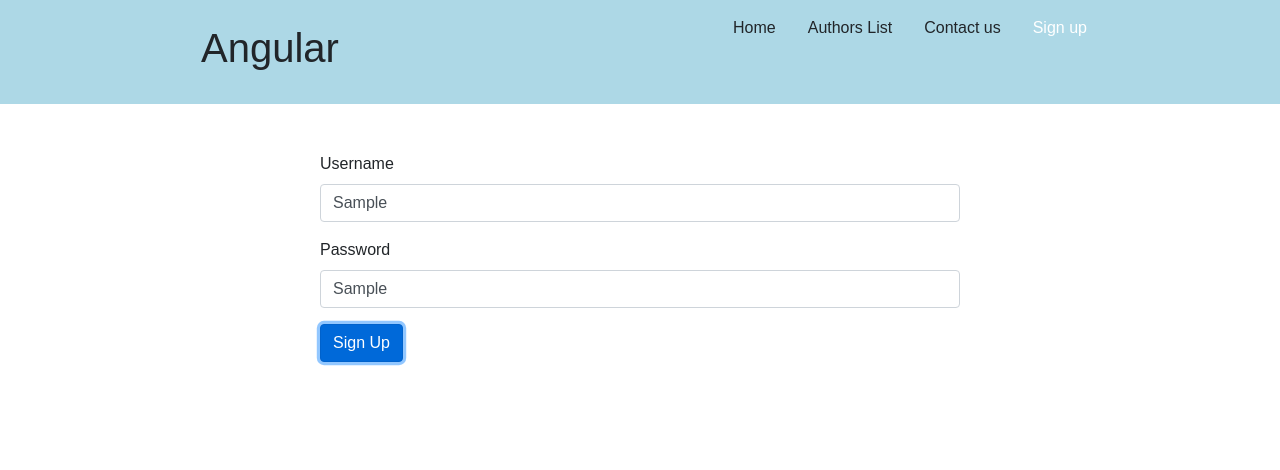
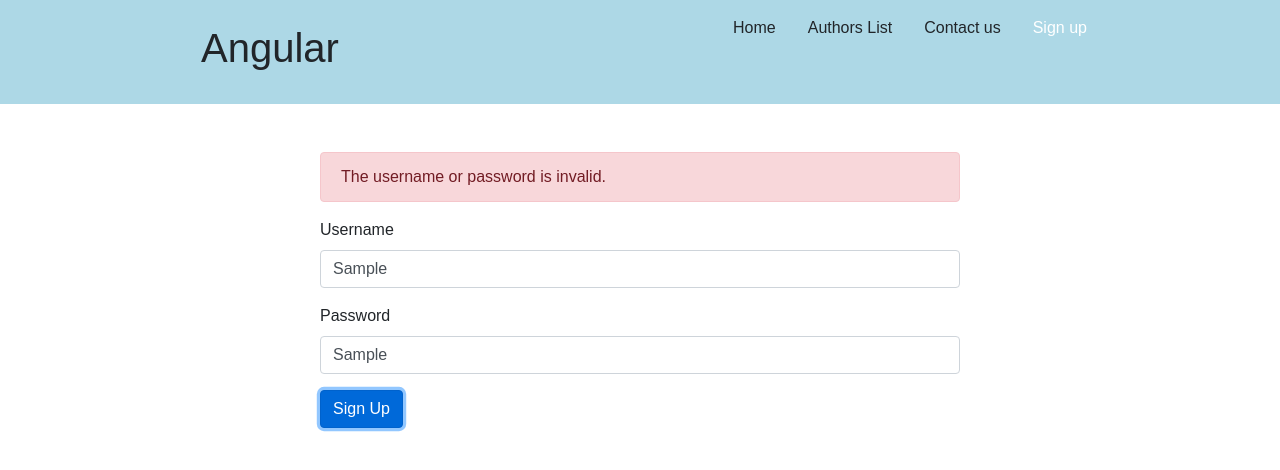
Before and after one commit to SafwanSa/first-angular-app, an Angular app: page / in a window 1280 px wide. Both pictures are taken after typing "Sample", "Sample" into the empty fields and a click on the button "Sign Up". Shown: the top 470 px of the page. Built offline with nearby package versions, Linux system fonts and the light colour scheme.

Commit message:
Add the alerts after submitting

```diff
--- a/src/app/signup-form/signup-form.component.html
+++ b/src/app/signup-form/signup-form.component.html
@@ -1,12 +1,17 @@
-<form [formGroup]="form">
+<form [formGroup]="form" (ngSubmit)="login()">
+  <div *ngIf="form.errors" class="alert alert-danger">
+    The username or password is invalid.
+  </div>
   <div class="form-group">
     <label for="username">Username</label>
     <input
+      autocomplete="off"
       id="username"
       type="text"
       class="form-control"
       formControlName="username"
     />
+    <div *ngIf="username.pending">Check for uniqueness...</div>
     <div
       *ngIf="username.touched && username.invalid"
       class="alert alert-danger"
--- a/src/app/signup-form/signup-form.component.ts
+++ b/src/app/signup-form/signup-form.component.ts
@@ -1,6 +1,7 @@
 import { Component, OnInit } from '@angular/core';
 import { FormGroup, FormControl, Validators } from '@angular/forms';
 import { UsernameValidators } from './usernameValidators';
+import { AuthorsService } from '../authors.service';
 @Component({
   selector: 'app-signup-form',
   templateUrl: './signup-form.component.html',
@@ -30,5 +31,11 @@
     return this.form.get('password');
   }
 
+  login() {
+    this.form.setErrors({
+      invalidLogin: true,
+    });
+  }
+
   ngOnInit() {}
 }
```
